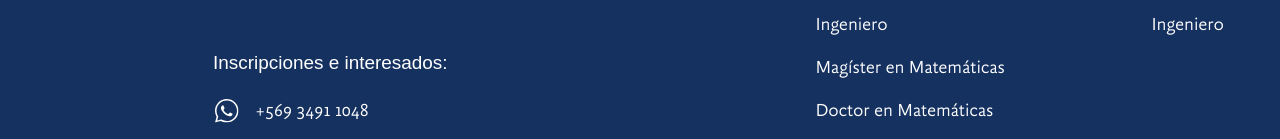
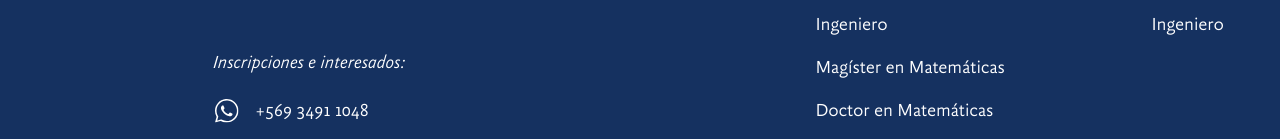
Before and after one commit to geno-whirl/mathematicalmentoring, a plain HTML site: page index.html in a window 1280 px wide. Shown: the part 740-879 px from the top of the page. Drawn offline with Linux system fonts and the light colour scheme.

Commit message:
correct italic font

```diff
--- a/style.css
+++ b/style.css
@@ -6,6 +6,11 @@
 @font-face {
     font-family: Letra-Bold;
     src: url(Yoga\ Sans\ -\ Bold.ttf);
+}
+
+@font-face {
+    font-family: Letra-Italic;
+    src: url(Yoga\ Sans\ -\ Light\ Italic.ttf);
 }
 
 a {
@@ -205,7 +210,7 @@ a {
 .inscripciones-e-interesados {
     color: var(--white, #ffffff);
     text-align: left;
-  font-family: "YogaSansOtw03LightItalic-Regular", sans-serif;
+    font-family: Letra-Italic, sans-serif;
     font-size: 1.1834321022033691rem;
     line-height: 1.775rem;
     font-weight: 400;
```
Lines whose indentation alone changed are shown as unchanged.
